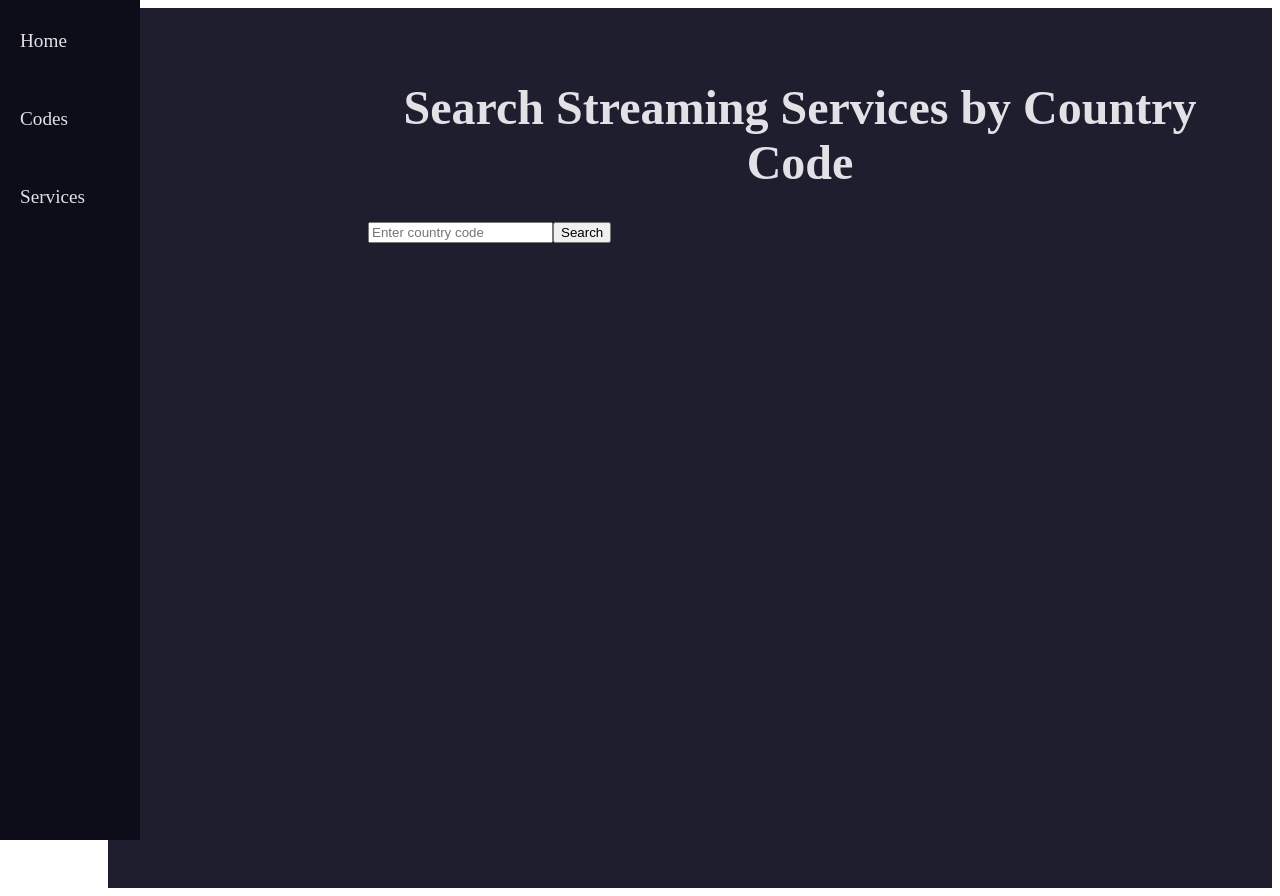
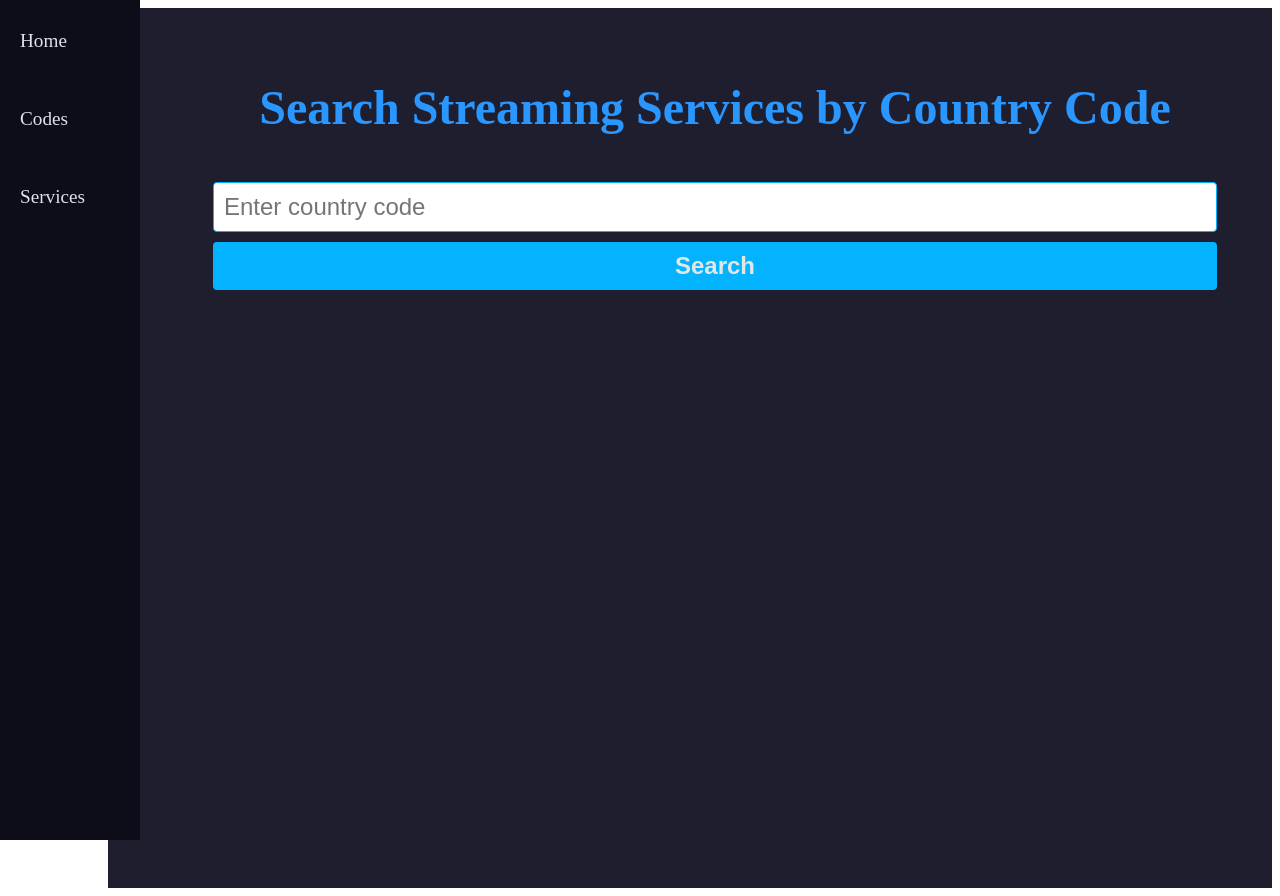
Before and after one commit to SSG27/sss-frontend, a Next.js app: page / in a window 1280 px wide. Built offline with nearby package versions, Linux system fonts and the light colour scheme.

Commit message:
updated home page to match styles of other pages, and added playwright tests to work

```diff
--- a/src/components/home.tsx
+++ b/src/components/home.tsx
@@ -5,11 +5,13 @@ import styles from '@/styles/Home.module.css';
 
 const IndexPage = () => {
   const [countryCode, setCountryCode] = useState('');
-  const [services, setServices] = useState([]);
+  const [services, setServices] = useState<{ name: string, monthlyFee: number }[]>([]);
+  const [error, setError] = useState('');
+  const [success, setSuccess] = useState('');
 
   const fetchServices = async () => {
     if (!countryCode) {
-      alert('Please enter a country code.');
+      setError('Please enter a country code.');
       return;
     }
 
@@ -17,20 +19,23 @@ const IndexPage = () => {
       const response = await fetch(`http://localhost:8000/services/code/${countryCode}`);
 
       if (response.status === 404) {
-        alert('Invalid country code. Please enter a valid country code.');
+        setError('Invalid country code. Please enter a valid country code.');
         return;
       }
 
       const data = await response.json();
 
       if (response.status !== 200) {
-        alert('Error fetching services.');
+        setError('Error fetching services.');
         return;
       }
 
       setServices(data);
+      setError('');
+      setSuccess('Services fetched successfully!');
+      setTimeout(() => setSuccess(''), 5000); // Clear success message after 5 seconds
     } catch (error) {
-      alert('An error occurred while fetching services.');
+      setError('An error occurred while fetching services.');
       console.error(error);
     }
   };
@@ -38,15 +43,19 @@ const IndexPage = () => {
   return (
     <div className={styles.container}>
       <h1 className={styles.h1}>Search Streaming Services by Country Code</h1>
+      {error && <p className={styles.error}>{error}</p>}
+      {success && <p className={styles.success}>{success}</p>}
+      <div className={styles.inputContainer}>
         <input
           type="text"
           placeholder="Enter country code"
           value={countryCode}
           onChange={(e) => setCountryCode(e.target.value)}
         />
-      <button onClick={fetchServices}>Search</button>
+        <button onClick={fetchServices} className={styles.submitButton}>Search</button>
+      </div>
       <ul>
-        {services.map((service: { name: string, monthlyFee: number }, index: number) => (
+        {services.map((service, index) => (
           <li key={index} className={styles.serviceItem}>
             <span>{service.name}</span>
             <span>{service.monthlyFee}</span>
--- a/src/styles/Home.module.css
+++ b/src/styles/Home.module.css
@@ -1,16 +1,63 @@
 /* Home.module.css */
 .container {
   padding: 20px;
-    margin-left: 220px; /* Adjusted for the wider sidebar */
+  margin-left: 50px; /* Adjusted for the wider sidebar */
+}
+
+.inputContainer {
+  display: flex;
+  flex-direction: column;
+  margin-bottom: 20px;
+  padding: 10px;
+  font-size: 1.5rem;
+}
+
+.inputContainer input {
+  padding: 10px;
+  margin: 5px;
+  border: 1px solid #03b3ff;
+  border-radius: 4px;
+  font-size: 1.5rem;
+}
+
+.submitButton {
+  padding: 10px;
+  margin: 5px;
+  border: none;
+  border-radius: 4px;
+  font-size: 1.5rem;
+  font-weight: bold;
+  background-color: #03b3ff;
+  color: #e1e6e6;
+  cursor: pointer;
+}
+
+.submitButton:hover {
+  background-color: #3aceff;
 }
 
 .serviceItem {
   display: flex;
   justify-content: space-between;
+  color: #03b3ff;
+  padding: 7px;
+  font-size: 1.5rem;
 }
 
 .h1 {
   font-size: 3rem;
-    color: #E1E1E6;
+  color: #2997ff;
   text-align: center;
 }
+
+.error {
+  color: red;
+  margin-bottom: 20px;
+  font-size: 1.2rem;
+}
+
+.success {
+  color: green;
+  margin-bottom: 20px;
+  font-size: 1.2rem;
+}
```
Also changed, not shown: 1 other file (tests, documents, lock files or other folders). Lines whose indentation alone changed are shown as unchanged.
